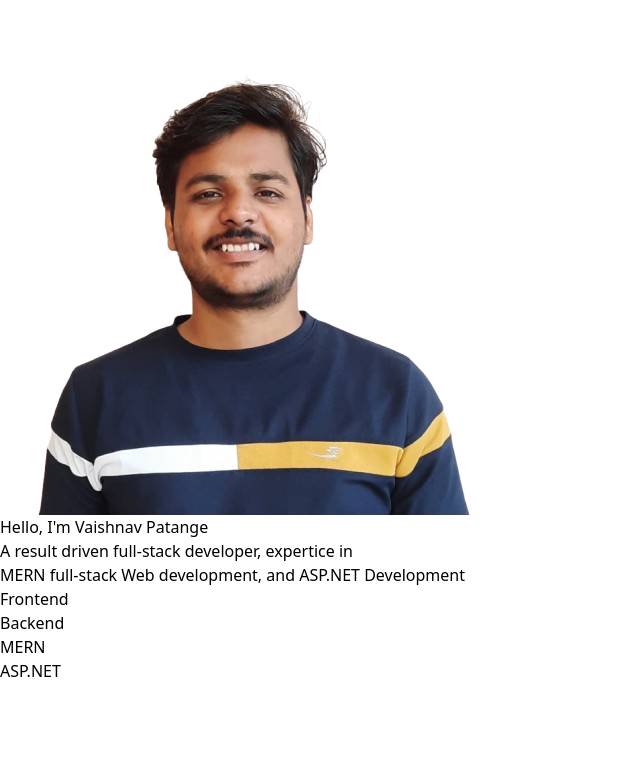
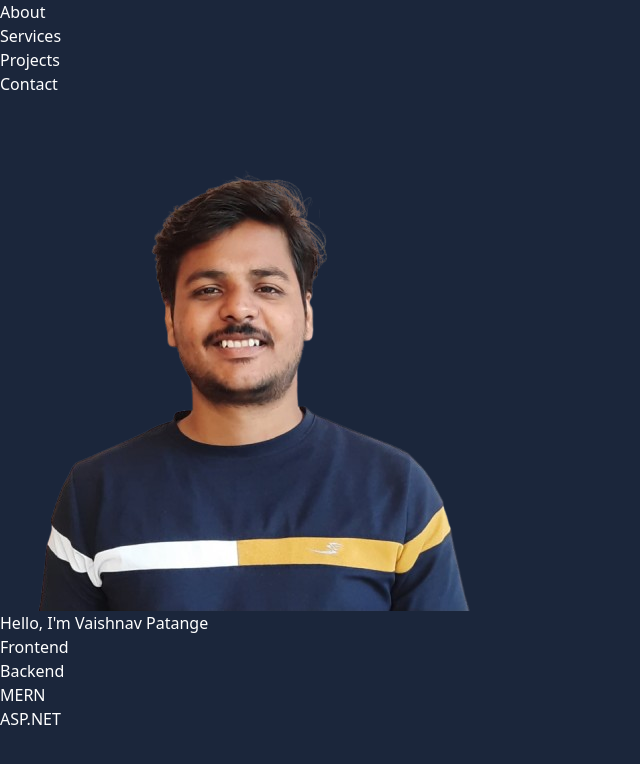
Before and after one commit to vaishnavPatange/Portfolio, a React (Vite) app: page / in a window 1280 px wide. Shown: the top 764 px of the page, without its empty margins (0-640 px from the left). Built offline with nearby package versions, Linux system fonts and the light colour scheme.

Commit message:
change about

```diff
--- a/src/components/About.jsx
+++ b/src/components/About.jsx
@@ -2,18 +2,15 @@ import React from 'react'
 
 function About() {
   return (
-    <div className="w-full h-lvh grid grid-cols-2 gap-4 bg-[#1B263B]">
-      <div>
-        <img src='src/assets/profile.png' alt='Profile photo'/>
-      </div>
-      <div className="text-[#E0E1DD]">
-        <div className="pt-44 -ml-20 h-1/3 ">
-          <h1 className='text-5xl hover:italic'>Hello, I'm Vaishnav Patange</h1>
-          <p className="text-2xl mt-2">A result driven full-stack developer, expertice in
-            <br />MERN full-stack Web development, and ASP.NET Development
-          </p>
+    <div className='grid sm:grid-col-12  px-4'>
+        <div className='sm:col-span-4 object-fill px-4'>
+          <img src="src/assets/profile.png" alt="profile"/>
         </div>
-      </div>
+        <div className='sm:col-span-8 border'>
+          <h1>
+            Hello, I'm Vaishnav Patange
+          </h1>
+        </div>
     </div>
   )
 }
--- a/src/components/header/Nav.jsx
+++ b/src/components/header/Nav.jsx
@@ -1,5 +1,4 @@
 import React from "react";
-import NavItem from "./NavItem";
 
 function Nav() {
   let navItems = [
@@ -9,24 +8,39 @@ function Nav() {
     },
     {
       name: "Services",
-      dest: "about",
+      dest: "services",
     },
     {
       name: "Projects",
-      dest: "about",
+      dest: "projects",
     },
     {
       name: "Contact",
-      dest: "about",
+      dest: "contact",
     },
   ];
 
   return (
-        <header>
-                <nav>
 
-                </nav>
-        </header>
+      <nav className="grid sm:grid-cols-12 grid-col-1 min-h-[80px] bg-[#0D1B2A] sticky top-0">
+          <div className="sm:col-span-2 sm:block hidden "></div>
+          <div className="sm:col-span-8">
+           <ul className="flex p-2 justify-center items-center mt-1">
+              {
+                  navItems.map((item, idx) => (
+                    <li className="text-2xl flex items-center mr-14 hover:cursor-pointer hover:bg-[#1B263B]
+                                   px-4 py-2 rounded-2xl ">
+                      <a href={item.dest}>{item.name}</a>
+                    </li>
+                  ))
+              }
+           </ul>
+          </div>
+
+          {/* //menu */}
+          {/* <div className="sm:hidden col-span-1 w-[100px] border absolute right-0 bottom-0"></div> */}
+      </nav>
+
   );
 }
 
--- a/src/components/header/NavItem.jsx
+++ /dev/null
@@ -1,16 +0,0 @@
-import React from 'react'
-
-function NavItem({
-        children,
-        dest="Home",
-
-
-}) {
-  return (
-    <div className="m-auto p-1 col-span-1">
-        <a className="text-white text-xl" href={dest}>{children}</a>
-    </div>
-  )
-}
-
-export default NavItem
--- a/src/index.css
+++ b/src/index.css
@@ -1,3 +1,8 @@
 @tailwind base;
 @tailwind components;
 @tailwind utilities;
+
+body{
+  background-color: #1B263B;
+  color: white;
+}
```
